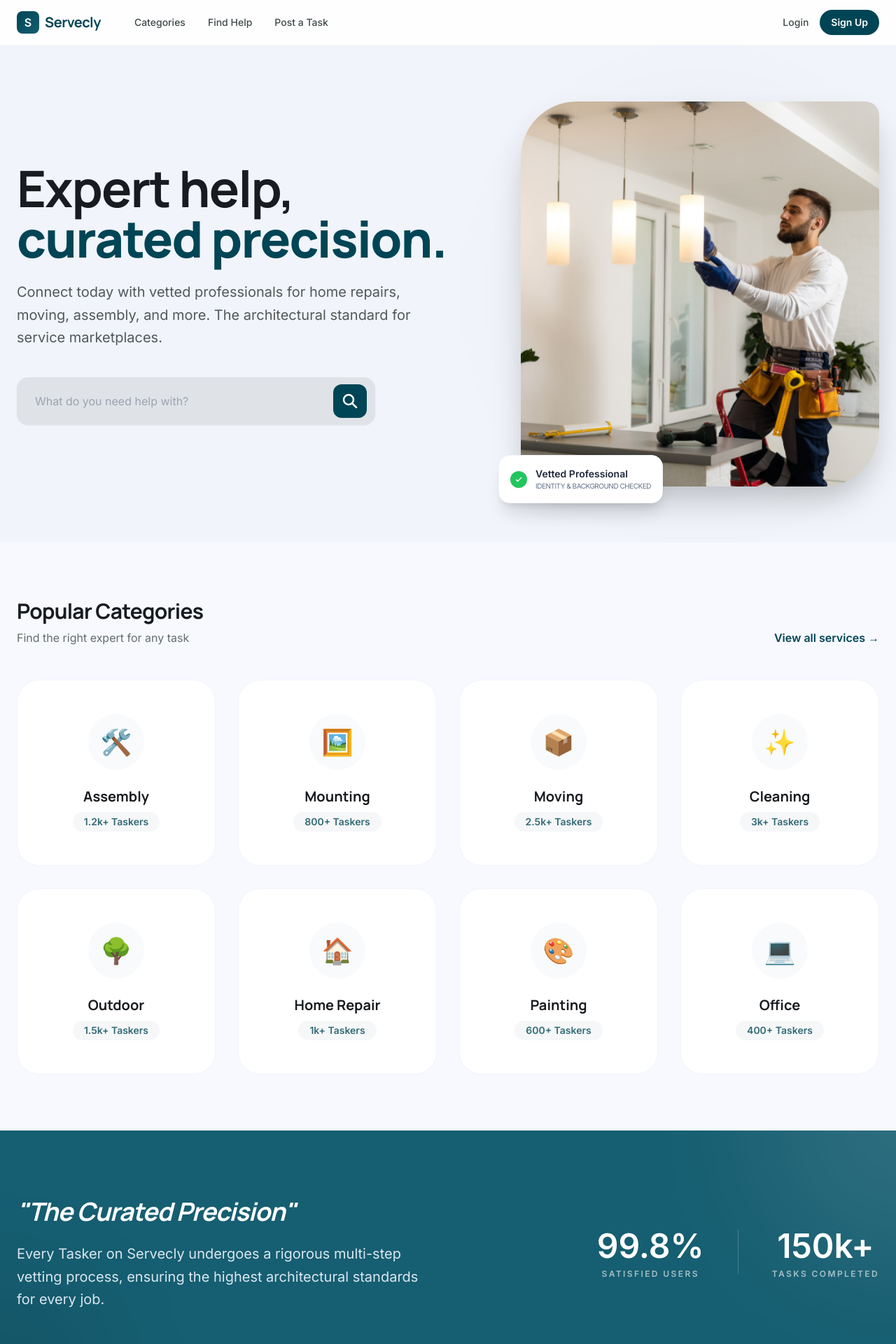
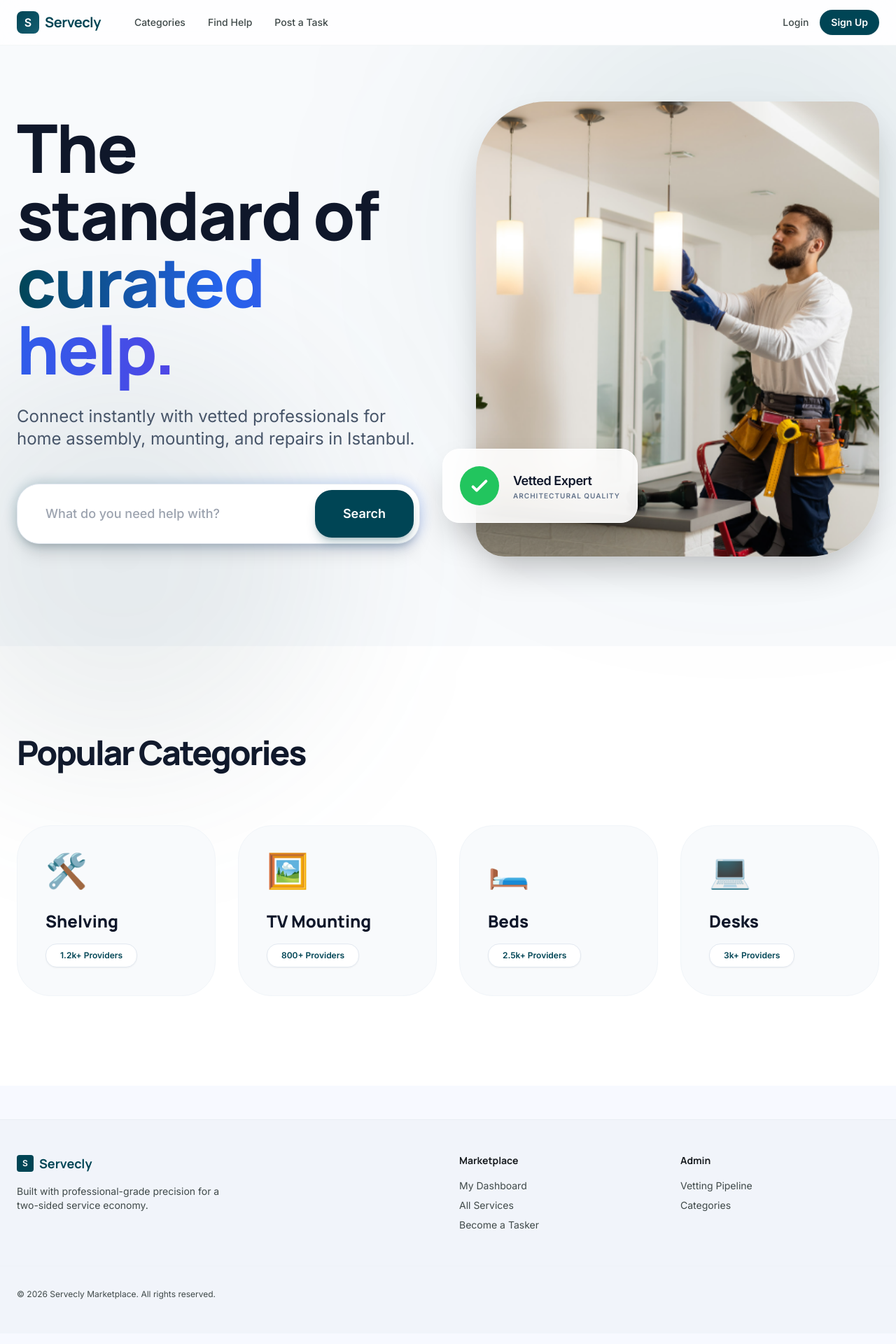
Before and after one commit to PgTobby-07/Servecly-Marektplace, a React (Vite) app: page / in a window 1280 px wide. Shown: the top 1920 px of the page at 70% size. Built offline with nearby package versions, Linux system fonts and the light colour scheme.

Commit message:
Enhance Home component with mouse tracking and search
Refactor Home component to include mouse position tracking and improve search functionality.

```diff
--- a/src/pages/Home.jsx
+++ b/src/pages/Home.jsx
@@ -1,225 +1,154 @@
-import React, { useState, useEffect } from "react"; // 1. Added useState and useEffect here
-import { Link } from "react-router-dom";
-import { useNavigate } from "react-router-dom";
-import fdxImage from "../assets/fdx.png"; // Adjust path if your folder is named 'assets'
+import React, { useState, useEffect } from "react";
+import { Link, useNavigate } from "react-router-dom";
+import fdxImage from "../assets/fdx.png";
 
 const Home = () => {
-  // 2. This creates a "Live" variable that React watches
   const [user, setUser] = useState(null);
   const [searchQuery, setSearchQuery] = useState("");
+  const [mousePos, setMousePos] = useState({ x: 0, y: 0 });
   const navigate = useNavigate();
 
+  useEffect(() => {
+    const checkUser = () => {
+      const savedUser = localStorage.getItem("user");
+      if (savedUser) setUser(JSON.parse(savedUser));
+    };
+    checkUser();
+
+    // UI: Interactive parallax listener for the "Mind-Blowing" background
+    const handleMouseMove = (e) => {
+      setMousePos({
+        x: (e.clientX / window.innerWidth - 0.5) * 20,
+        y: (e.clientY / window.innerHeight - 0.5) * 20
+      });
+    };
+    window.addEventListener('mousemove', handleMouseMove);
+    window.addEventListener('storage', checkUser);
+    return () => {
+      window.removeEventListener('storage', checkUser);
+      window.removeEventListener('mousemove', handleMouseMove);
+    };
+  }, []);
+
+  // LOGIC: The "Bridge" - sends search text to /services via URL
   const handleSearch = (e) => {
     e.preventDefault();
     if (!searchQuery.trim()) return;
-
-  // Navigate to your services page with the search term in the URL
     navigate(`/services?search=${encodeURIComponent(searchQuery)}`);
   };
-  // 3. This runs automatically when the page loads
- useEffect(() => {
-    const checkUser = () => {
-      const savedUser = localStorage.getItem("user");
-      if (savedUser) {
-        setUser(JSON.parse(savedUser));
-      }
-    };
 
-    checkUser();
-    // This adds an extra layer of protection if the storage changes
-    window.addEventListener('storage', checkUser);
-    return () => window.removeEventListener('storage', checkUser);
-  }, []);
-
+  // LOGIC: IDs matched to your SQL Database for immediate filtering
   const categories = [
-    { id: 1, name: "Assembly", icon: "🛠️", count: "1.2k+ Taskers" },
-    { id: 2, name: "Mounting", icon: "🖼️", count: "800+ Taskers" },
-    { id: 3, name: "Moving", icon: "📦", count: "2.5k+ Taskers" },
-    { id: 4, name: "Cleaning", icon: "✨", count: "3k+ Taskers" },
-    { id: 5, name: "Outdoor", icon: "🌳", count: "1.5k+ Taskers" },
-    { id: 6, name: "Home Repair", icon: "🏠", count: "1k+ Taskers" },
-    { id: 7, name: "Painting", icon: "🎨", count: "600+ Taskers" },
-    { id: 8, name: "Office", icon: "💻", count: "400+ Taskers" },
+    { id: 4, name: "Shelving", icon: "🛠️", count: "1.2k+", color: "from-blue-500/20" },
+    { id: 3, name: "TV Mounting", icon: "🖼️", count: "800+", color: "from-purple-500/20" },
+    { id: 1, name: "Beds", icon: "🛏️", count: "2.5k+", color: "from-orange-500/20" },
+    { id: 2, name: "Desks", icon: "💻", count: "3k+", color: "from-cyan-500/20" },
   ];
 
   return (
-    <div className="animate-in fade-in duration-500">
+    <div className="bg-[#f8fafc] overflow-hidden selection:bg-primary selection:text-white">
 
-      {/* Hero Section */}
-      <section className="bg-surface-container-low py-20 overflow-hidden">
-        <div className="max-w-7xl mx-auto px-6">
-          {/* 1. Alignment Fix: 'items-center' ensures text and image are vertically centered */}
-          <div className="flex flex-col md:flex-row items-center justify-between gap-16">
+      {/* HERO SECTION */}
+      <section className="relative min-h-[90vh] flex items-center pt-20 pb-32">
+        {/* PARALLAX AURA */}
+        <div
+          className="absolute inset-0 z-0 pointer-events-none transition-transform duration-300 ease-out"
+          style={{ transform: `translate(${mousePos.x}px, ${mousePos.y}px)` }}
+        >
+          <div className="absolute top-[-10%] right-[-10%] w-[700px] h-[700px] bg-primary/10 blur-[140px] rounded-full" />
+          <div className="absolute bottom-[-20%] left-[-10%] w-[600px] h-[600px] bg-secondary/10 blur-[120px] rounded-full" />
+        </div>
 
-            {/* Left Side: Text Content */}
-            <div className="max-w-2xl w-full">
+        <div className="max-w-7xl mx-auto px-6 relative z-10">
+          <div className="flex flex-col lg:flex-row items-center justify-between gap-20">
+
+            <div className="max-w-3xl animate-in fade-in slide-in-from-left-8 duration-1000">
+              {/* ROLE-BASED UX: Personalized Welcome */}
               {user && (
-  <div className="flex items-center gap-4 mb-4">
-    <p className="text-lg text-primary font-semibold tracking-wide">
-      {user.role === 'admin' && "System Administrator: "}
-      {user.role === 'tasker' && "Ready to work, "}
-      {user.role === 'users' && "Welcome back, "}
-      {user.name}
-    </p>
-
-    {/* NEW: Secret link only for Admins */}
-    {user.role === 'admin' && (
-  <div className="flex gap-2">
-    <Link to="/admin/taxonomy" className="bg-primary/10 text-primary text-xs px-3 py-1 rounded-full font-bold hover:bg-primary/20 transition-all">
-      Manage Taxonomy
-    </Link>
-    <Link to="/admin/vetting" className="bg-secondary-container text-on-secondary-container text-xs px-3 py-1 rounded-full font-bold hover:bg-secondary/20 transition-all">
-      Vetting Pipeline
-    </Link>
+                <div className="inline-flex items-center gap-3 bg-white/60 backdrop-blur-xl border border-white p-2 pr-6 rounded-full shadow-sm mb-8">
+                  <div className="h-10 w-10 bg-primary rounded-full flex items-center justify-center text-white font-bold text-sm">
+                    {user.name.charAt(0)}
                   </div>
-)}
+                  <div className="flex flex-col">
+                    <span className="text-[10px] uppercase tracking-widest font-black text-primary leading-none">
+                      {user.role === 'admin' ? "System Core" : user.role === 'tasker' ? "Active Provider" : "Verified Client"}
+                    </span>
+                    <span className="text-sm font-bold text-slate-800">{user.name}</span>
+                  </div>
                 </div>
               )}
 
-              {/* 2. Typography Fix: 'tracking-tight' and 'font-bold' for a premium look */}
-              <h1 className="text-5xl md:text-7xl text-on-surface mb-6 leading-[1.1] tracking-tight font-bold">
-                Expert help, <br />
-                <span className="text-primary font-extrabold">
-                  curated precision.
+              <h1 className="text-6xl md:text-8xl font-display text-slate-900 leading-[0.95] tracking-tight font-black mb-8">
+                The standard of <br />
+                <span className="text-transparent bg-clip-text bg-gradient-to-r from-primary via-blue-600 to-indigo-600">
+                  curated help.
                 </span>
               </h1>
 
-              {/* 3. Spacing Fix: 'max-w-xl' and 'opacity-90' for better readability */}
-              <p className="text-on-surface-variant text-xl mb-10 leading-relaxed max-w-xl opacity-90">
-                Connect {user?.name || "today"} with vetted professionals for home
-                repairs, moving, assembly, and more. The architectural standard
-                for service marketplaces.
+              <p className="text-slate-600 text-xl md:text-2xl mb-12 leading-relaxed max-w-2xl font-light">
+                Connect instantly with vetted professionals for home assembly, mounting, and repairs in Istanbul.
               </p>
 
-              {/* 4. Search Bar Fix: 'max-w-md' prevents it from stretching too far */}
-              <form onSubmit={handleSearch} className="relative w-full max-w-lg group">
+              {/* SEARCH: Redirects with encoded query */}
+              <form onSubmit={handleSearch} className="relative max-w-2xl group">
+                <div className="absolute -inset-1 bg-gradient-to-r from-primary to-blue-600 rounded-[2.5rem] blur opacity-20 group-hover:opacity-40 transition"></div>
+                <div className="relative flex items-center bg-white border border-slate-200 p-2 rounded-[2rem] shadow-xl">
                   <input
                     type="text"
                     value={searchQuery}
                     onChange={(e) => setSearchQuery(e.target.value)}
                     placeholder="What do you need help with?"
-                  className="w-full bg-surface-container-highest px-6 py-5 rounded-2xl outline-none border-2 border-transparent focus:border-primary transition-all duration-300 shadow-sm group-hover:shadow-md"
+                    className="flex-grow bg-transparent px-8 py-5 text-lg outline-none font-medium"
                   />
-                <button type="submit" className="absolute right-3 top-1/2 -translate-y-1/2 bg-primary text-white p-3 rounded-xl hover:brightness-110 active:scale-95 transition-all">
-                  <svg xmlns="http://www.w3.org/2000/svg" className="h-6 w-6" fill="none" viewBox="0 0 24 24" stroke="currentColor">
-                    <path strokeLinecap="round" strokeLinejoin="round" strokeWidth={2.5} d="M21 21l-6-6m2-5a7 7 0 11-14 0 7 7 0 0114 0z" />
-                  </svg>
+                  <button type="submit" className="bg-primary text-white px-10 py-5 rounded-[1.5rem] font-bold text-lg hover:scale-[1.02] active:scale-95 transition-all shadow-lg shadow-primary/25">
+                    Search
                   </button>
+                </div>
               </form>
             </div>
 
-            {/* Right Side: Your Image */}
-            <div className="hidden md:block w-full max-w-lg relative">
-              {/* Decorative "Soft" Glow behind the image */}
-              <div className="absolute -inset-4 bg-primary/5 rounded-full blur-3xl opacity-50"></div>
-
+            {/* FLOATING IMAGE COMPONENT */}
+            <div className="hidden lg:block relative w-full max-w-xl">
               <img
                 src={fdxImage}
-                alt="Expert lighting installation"
-                className="relative z-10 w-full h-[550px] object-cover shadow-2xl transition-all duration-700 hover:scale-[1.03]"
-                style={{
-                  borderRadius: "80px 20px 80px 20px"
-                }}
+                className="relative z-10 w-full h-[650px] object-cover shadow-2xl rounded-[100px_40px_100px_40px] hover:rotate-2 transition-transform duration-700"
+                alt="Professional help"
               />
-
-              <div className="absolute -bottom-6 -left-8 z-20 bg-white p-4 rounded-2xl shadow-xl flex items-center gap-3 border border-slate-100 animate-in slide-in-from-left duration-1000">
-                <div className="bg-green-500 text-white rounded-full p-1.5 shadow-sm">
-                  <svg className="w-3 h-3" fill="none" stroke="currentColor" viewBox="0 0 24 24"><path strokeLinecap="round" strokeLinejoin="round" strokeWidth="3" d="M5 13l4 4L19 7"></path></svg>
+              <div className="absolute bottom-12 -left-12 z-20 bg-white/90 backdrop-blur-xl p-6 rounded-3xl shadow-2xl border border-white flex items-center gap-5">
+                <div className="h-14 w-14 bg-green-500 rounded-full flex items-center justify-center text-white">
+                  <svg className="w-8 h-8" fill="none" stroke="currentColor" viewBox="0 0 24 24"><path strokeLinecap="round" strokeLinejoin="round" strokeWidth="3" d="M5 13l4 4L19 7"></path></svg>
                 </div>
                 <div>
-                  <span className="block text-sm font-bold text-slate-800">Vetted Professional</span>
-                  <span className="block text-[10px] text-slate-500 uppercase tracking-tighter">Identity & Background Checked</span>
+                  <span className="block text-lg font-black text-slate-900 tracking-tight">Vetted Expert</span>
+                  <span className="block text-[10px] text-slate-500 uppercase font-black tracking-widest">Architectural Quality</span>
                 </div>
               </div>
             </div>
-
           </div>
         </div>
       </section>
 
-{/* Categories Grid */}
-<section className="py-20 max-w-7xl mx-auto px-6">
-  <div className="flex justify-between items-end mb-12">
-    <div>
-      <h2 className="text-3xl font-bold tracking-tight text-on-surface mb-2">
-        Popular Categories
-      </h2>
-      <p className="text-on-surface-variant opacity-80">
-        Find the right expert for any task
-      </p>
-    </div>
-    <Link
-      to="/services"
-      className="group text-primary font-semibold flex items-center gap-1 transition-all"
-    >
-      View all services
-      <span className="group-hover:translate-x-1 transition-transform">→</span>
-    </Link>
-  </div>
-
-  <div className="grid grid-cols-2 md:grid-cols-4 gap-8">
+      {/* POPULAR CATEGORIES */}
+      <section className="py-32 bg-white">
+        <div className="max-w-7xl mx-auto px-6">
+          <h2 className="text-5xl font-black text-slate-900 mb-20 tracking-tighter">Popular Categories</h2>
+          <div className="grid grid-cols-1 sm:grid-cols-2 lg:grid-cols-4 gap-8">
             {categories.map((cat) => (
               <Link
                 key={cat.id}
-        to={`/services?cat=${cat.name.toLowerCase()}`}
-        className="bg-white border border-slate-100 hover:border-primary/20 hover:shadow-2xl hover:-translate-y-2 transition-all duration-500 flex flex-col items-center text-center py-12 rounded-[2rem] group"
+                to={`/services?categoryId=${cat.id}`}
+                className="relative overflow-hidden bg-slate-50 border border-slate-100 p-10 rounded-[3rem] transition-all hover:shadow-2xl hover:-translate-y-4 group"
               >
-        {/* Icon with a soft background circle */}
-        <div className="text-4xl mb-6 w-20 h-20 flex items-center justify-center bg-slate-50 rounded-full group-hover:bg-primary-container/10 group-hover:scale-110 transition-all duration-500">
-          {cat.icon}
+                <div className={`absolute top-0 right-0 w-32 h-32 bg-gradient-to-br ${cat.color} blur-3xl opacity-0 group-hover:opacity-100 transition-opacity`}></div>
+                <div className="relative z-10">
+                  <div className="text-5xl mb-8 group-hover:scale-110 transition-transform">{cat.icon}</div>
+                  <h3 className="text-2xl font-black text-slate-900 mb-4 group-hover:text-primary transition-colors">{cat.name}</h3>
+                  <div className="inline-block bg-white border border-slate-200 px-5 py-2 rounded-2xl text-xs font-black text-primary shadow-sm">
+                    {cat.count} Providers
                   </div>
-
-        <h3 className="text-xl font-bold text-on-surface mb-2">
-          {cat.name}
-        </h3>
-
-        {/* Count text using your primary blue */}
-        <p className="text-sm text-primary font-bold opacity-80 bg-primary/5 px-4 py-1 rounded-full">
-          {cat.count}
-        </p>
+                </div>
               </Link>
             ))}
-  </div>
-</section>
-
-      {/* Trust Section */}
-{/* Added 'relative' and 'overflow-hidden' to keep the glow effect inside the box */}
-<section className="bg-primary-container text-white py-24 relative overflow-hidden">
-
-  {/* 1. The Glow Effect: This adds a subtle, high-end design touch to the top right corner */}
-  <div className="absolute top-0 right-0 w-96 h-96 bg-white/10 rounded-full -translate-y-1/2 translate-x-1/2 blur-[100px] pointer-events-none"></div>
-
-  {/* 2. Another subtle glow on the bottom left for balance */}
-  <div className="absolute bottom-0 left-0 w-64 h-64 bg-black/10 rounded-full translate-y-1/2 -translate-x-1/2 blur-[80px] pointer-events-none"></div>
-
-  <div className="max-w-7xl mx-auto px-6 relative z-10 flex flex-col md:flex-row items-center justify-between gap-12">
-    <div className="max-w-xl">
-      <h2 className="text-4xl font-bold mb-6 italic tracking-tight">
-        "The Curated Precision"
-      </h2>
-      <p className="text-blue-50 text-xl opacity-90 leading-relaxed">
-        Every Tasker on Servecly undergoes a rigorous multi-step vetting
-        process, ensuring the highest architectural standards for every
-        job.
-      </p>
-    </div>
-
-    <div className="flex gap-12">
-      <div className="text-center group">
-        <div className="text-5xl font-extrabold mb-2 group-hover:scale-110 transition-transform">99.8%</div>
-        <div className="text-xs uppercase tracking-[0.2em] opacity-60 font-semibold">
-          Satisfied Users
-        </div>
-      </div>
-
-      <div className="w-[1px] h-16 bg-white/20 hidden md:block"></div> {/* Vertical Divider */}
-
-      <div className="text-center group">
-        <div className="text-5xl font-extrabold mb-2 group-hover:scale-110 transition-transform">150k+</div>
-        <div className="text-xs uppercase tracking-[0.2em] opacity-60 font-semibold">
-          Tasks Completed
-        </div>
-      </div>
           </div>
         </div>
       </section>
```
Lines whose indentation alone changed are shown as unchanged.
